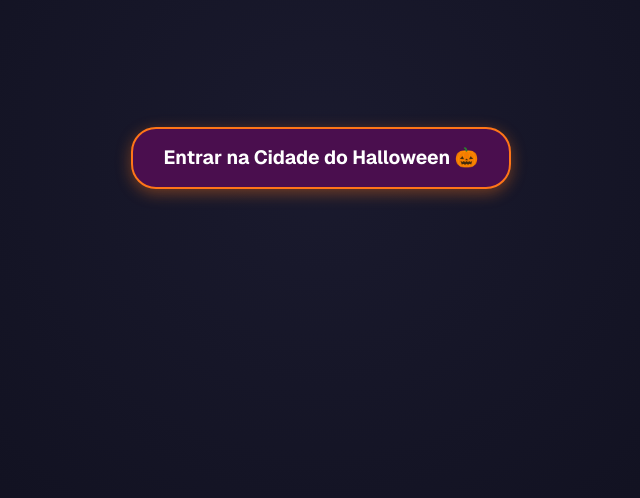
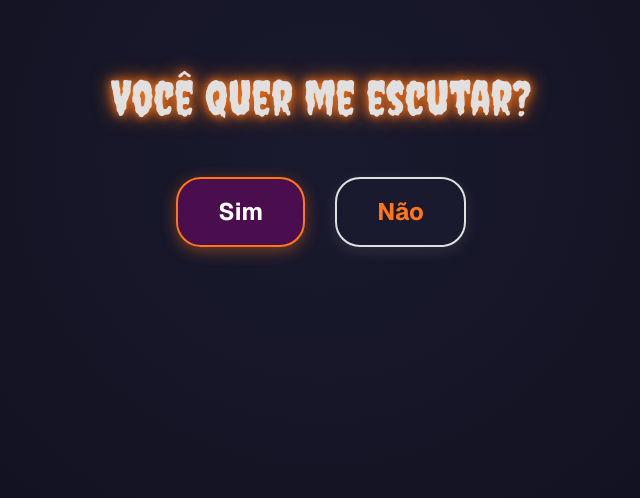
Before and after one commit to Vitor-Vidotto/Apoio, a Next.js app: page / in a window 1280 px wide. Shown: the part 242-740 px from the top of the page, without its empty margins (319-959 px from the left). Built offline with nearby package versions, Linux system fonts and the light colour scheme.

Commit message:
feat: Adiciona telas de Escutar e Cartinha com a Rosa, alem de falas customizadas

```diff
--- /dev/null
+++ b/app/components/cartinha.tsx
@@ -0,0 +1,154 @@
+"use client";
+import React, { useState } from "react";
+import { motion, AnimatePresence } from "framer-motion";
+
+const Cartinha = () => {
+  const [isOpen, setIsOpen] = useState(false);
+  const [showRose, setShowRose] = useState(false);
+
+  const handleOpen = () => {
+    setIsOpen(true);
+    // Show the rose shortly after the letter opens
+    setTimeout(() => {
+      setShowRose(true);
+    }, 2000);
+  };
+
+  return (
+    <div style={styles.container}>
+      <AnimatePresence>
+        {!isOpen ? (
+          <motion.div
+            key="envelope"
+            initial={{ scale: 0, rotate: -10 }}
+            animate={{ scale: 1, rotate: 0 }}
+            exit={{ scale: 0, opacity: 0, rotate: 10 }}
+            transition={{ type: "spring", stiffness: 200, damping: 15 }}
+            style={styles.envelopeContainer}
+            onClick={handleOpen}
+            whileHover={{ scale: 1.05, y: -10 }}
+            whileTap={{ scale: 0.95 }}
+          >
+            <div style={styles.envelopeIcon}>💌</div>
+            <p style={styles.openText}>Clique para abrir</p>
+          </motion.div>
+        ) : (
+          <motion.div
+            key="letter"
+            initial={{ opacity: 0, y: 50, scale: 0.8 }}
+            animate={{ opacity: 1, y: 0, scale: 1 }}
+            transition={{ duration: 1, ease: "easeOut" }}
+            style={styles.letterContainer}
+          >
+            <p style={styles.letterText}>
+              Olha ale, quando eu te conheci no boo, eu jamais pensaria em estar
+              aqui lhe escrevendo isso, você é uma mulher maravilhosa em muitos
+              sentidos e acredito que seu sorriso fez um estrago em mim, eu não
+              estou aqui pra brincar com você, você é a pessoa que eu mais espero
+              mensagem, que mais eu quero conversar, acho que eu nunca me diverti
+              tanto jogando um jogo quanto me diverti contigo, não só da boca pra
+              fora, você foi em bora sabado e eu já estava com saudade, então
+              receba uma rosa para ti, pra não dizer que nunca te dei flores
+            </p>
+
+            <AnimatePresence>
+              {showRose && (
+                <motion.div
+                  initial={{ opacity: 0, scale: 0, rotate: -45 }}
+                  animate={{ opacity: 1, scale: 1, rotate: 0 }}
+                  transition={{ duration: 1.5, type: "spring", bounce: 0.5 }}
+                  style={styles.roseContainer}
+                >
+                  <motion.div
+                    animate={{
+                      scale: [1, 1.1, 1],
+                      filter: [
+                        "drop-shadow(0 0 10px rgba(255, 0, 100, 0.5))",
+                        "drop-shadow(0 0 30px rgba(255, 0, 100, 0.8))",
+                        "drop-shadow(0 0 10px rgba(255, 0, 100, 0.5))",
+                      ],
+                    }}
+                    transition={{
+                      duration: 3,
+                      repeat: Infinity,
+                      ease: "easeInOut",
+                    }}
+                    style={styles.rose}
+                  >
+                    🌹
+                  </motion.div>
+                </motion.div>
+              )}
+            </AnimatePresence>
+          </motion.div>
+        )}
+      </AnimatePresence>
+    </div>
+  );
+};
+
+const styles = {
+  container: {
+    display: "flex",
+    flexDirection: "column" as const,
+    alignItems: "center",
+    justifyContent: "center",
+    width: "100%",
+    minHeight: "60vh",
+    fontFamily: "var(--font-geist-sans), Arial, sans-serif",
+  },
+  envelopeContainer: {
+    cursor: "pointer",
+    display: "flex",
+    flexDirection: "column" as const,
+    alignItems: "center",
+    justifyContent: "center",
+    backgroundColor: "#1a1a2e",
+    border: "2px solid #ff7518",
+    borderRadius: "20px",
+    padding: "40px",
+    boxShadow: "0 10px 30px rgba(255, 117, 24, 0.3)",
+  },
+  envelopeIcon: {
+    fontSize: "6em",
+    lineHeight: "1",
+  },
+  openText: {
+    marginTop: "20px",
+    fontSize: "1.5em",
+    color: "#ff7518",
+    fontFamily: "var(--font-creepster), cursive",
+    letterSpacing: "2px",
+  },
+  letterContainer: {
+    backgroundColor: "rgba(20, 20, 35, 0.8)",
+    backdropFilter: "blur(10px)",
+    border: "1px solid #4a0e4e",
+    borderRadius: "15px",
+    padding: "40px",
+    maxWidth: "800px",
+    width: "90%",
+    boxShadow: "0 20px 50px rgba(0, 0, 0, 0.5)",
+    textAlign: "center" as const,
+    position: "relative" as const,
+  },
+  letterText: {
+    fontSize: "1.3em",
+    lineHeight: "1.8",
+    color: "#e0e0e0",
+    textShadow: "0 0 5px rgba(255, 255, 255, 0.2)",
+    fontStyle: "italic",
+    whiteSpace: "pre-wrap" as const,
+  },
+  roseContainer: {
+    marginTop: "30px",
+    display: "flex",
+    justifyContent: "center",
+  },
+  rose: {
+    fontSize: "6em",
+    cursor: "default",
+  },
+};
+
+export default Cartinha;
--- /dev/null
+++ b/app/components/escutar.tsx
@@ -0,0 +1,117 @@
+"use client";
+import React, { useState } from "react";
+import { motion } from "framer-motion";
+import Elogios from "./elogios";
+
+const Escutar = () => {
+  const [accepted, setAccepted] = useState(false);
+  const [noPosition, setNoPosition] = useState({ x: 0, y: 0 });
+
+  const moveNoButton = () => {
+    // Random position within a reasonable range
+    const newX = Math.random() * 300 - 150; // -150 to 150
+    const newY = Math.random() * 300 - 150; // -150 to 150
+    setNoPosition({ x: newX, y: newY });
+  };
+
+  if (accepted) {
+    return <Elogios />;
+  }
+
+  return (
+    <div style={styles.container}>
+      <motion.h1
+        initial={{ y: -50, opacity: 0 }}
+        animate={{ y: 0, opacity: 1 }}
+        transition={{ duration: 1 }}
+        style={styles.header}
+      >
+        Você quer me escutar?
+      </motion.h1>
+
+      <div style={styles.buttonWrapper}>
+        <motion.button
+          style={styles.yesButton}
+          onClick={() => setAccepted(true)}
+          whileHover={{ scale: 1.1, backgroundColor: "#ff7518" }}
+          whileTap={{ scale: 0.9 }}
+        >
+          Sim
+        </motion.button>
+
+        <motion.button
+          style={{
+            ...styles.noButton,
+            transform: `translate(${noPosition.x}px, ${noPosition.y}px)`,
+          }}
+          onMouseEnter={moveNoButton}
+          onClick={moveNoButton}
+          animate={{ x: noPosition.x, y: noPosition.y }}
+          transition={{ type: "spring", stiffness: 300, damping: 20 }}
+        >
+          Não
+        </motion.button>
+      </div>
+    </div>
+  );
+};
+
+const styles = {
+  container: {
+    display: "flex",
+    flexDirection: "column" as const,
+    alignItems: "center",
+    justifyContent: "center",
+    minHeight: "100vh",
+    backgroundColor: "#0d0d1a",
+    backgroundImage: "radial-gradient(circle at center, #1a1a2e 0%, #0d0d1a 100%)",
+    fontFamily: "var(--font-geist-sans), Arial, sans-serif",
+    textAlign: "center" as const,
+    padding: "20px",
+    overflow: "hidden", // prevent scrollbars when button runs away
+  },
+  header: {
+    fontSize: "3em",
+    lineHeight: "1.2",
+    color: "#e0e0e0",
+    textShadow: "0 0 10px #ff7518, 0 0 20px #ff7518",
+    marginBottom: "50px",
+    fontFamily: "var(--font-creepster), cursive",
+    maxWidth: "800px",
+  },
+  buttonWrapper: {
+    display: "flex",
+    gap: "30px",
+    alignItems: "center",
+    justifyContent: "center",
+    position: "relative" as const,
+  },
+  yesButton: {
+    padding: "15px 40px",
+    fontSize: "1.5em",
+    fontWeight: "bold",
+    backgroundColor: "#4a0e4e",
+    color: "white",
+    border: "2px solid #ff7518",
+    borderRadius: "25px",
+    cursor: "pointer",
+    boxShadow: "0 4px 15px rgba(255, 117, 24, 0.4)",
+    transition: "transform 0.2s ease, background-color 0.2s ease",
+    zIndex: 2,
+  },
+  noButton: {
+    padding: "15px 40px",
+    fontSize: "1.5em",
+    fontWeight: "bold",
+    backgroundColor: "#1a1a2e",
+    color: "#ff7518",
+    border: "2px solid #e0e0e0",
+    borderRadius: "25px",
+    cursor: "pointer",
+    boxShadow: "0 4px 15px rgba(255, 255, 255, 0.1)",
+    position: "relative" as const,
+    zIndex: 1,
+  },
+};
+
+export default Escutar;
--- a/app/layout.tsx
+++ b/app/layout.tsx
@@ -32,6 +32,7 @@ export default function RootLayout({
     <html lang="pt-BR">
       <body
         className={`${geistSans.variable} ${geistMono.variable} ${creepster.variable} antialiased`}
+        suppressHydrationWarning
       >
         {children}
       </body>
--- a/app/page.tsx
+++ b/app/page.tsx
@@ -1,10 +1,9 @@
-
-import Elogios from "./components/elogios";
+import Escutar from "./components/escutar";
 
 export default function Home() {
   return (
    <div>
-     <Elogios />
+     <Escutar />
    </div>
   );
 }
--- a/next.config.ts
+++ b/next.config.ts
@@ -1,6 +1,9 @@
 /** @type {import('next').NextConfig} */
 const nextConfig = {
   output: 'export',
+  images: {
+    unoptimized: true,
+  },
 };
 
 export default nextConfig;
```
Also changed, not shown: app/components/elogios.tsx (+38 -18 lines).
